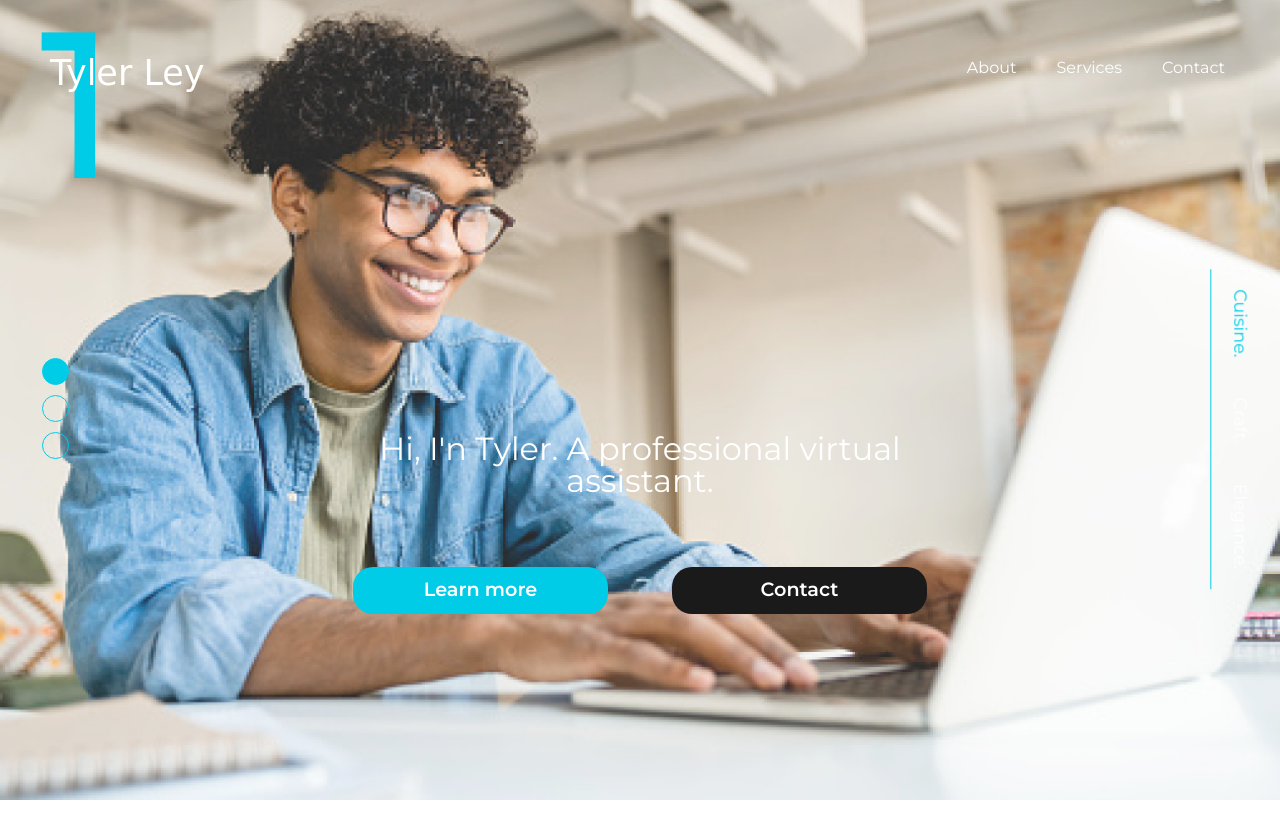
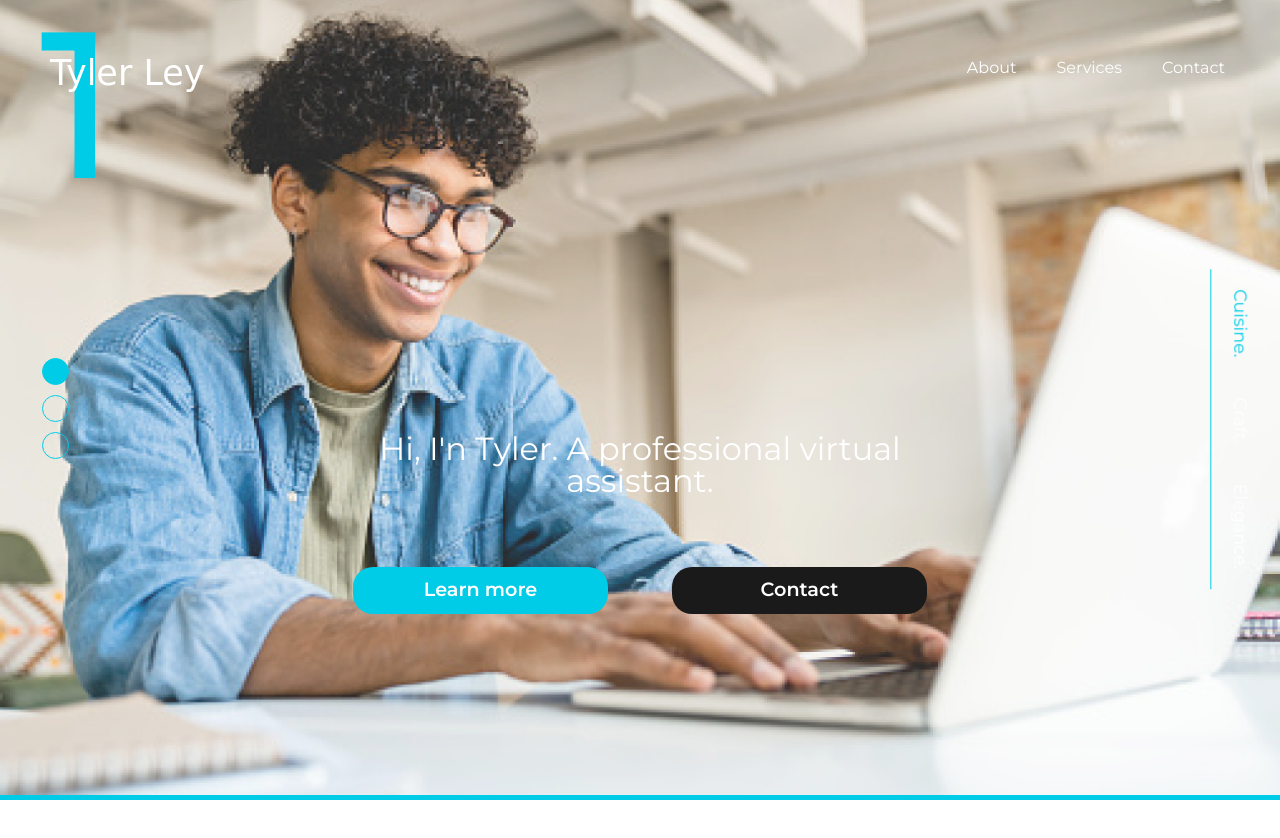
Before and after one commit to DavidFrempong/Reeno-Website, a plain HTML site: page index.html in a window 1280 px wide. Shown: the top 838 px of the page. Drawn offline with Linux system fonts and the light colour scheme; a web font is replaced by a local one.

Commit message:
Update style.css

```diff
--- a/css/style.css
+++ b/css/style.css
@@ -244,23 +244,23 @@ display: inline-block;
     }
 
 
-.fixed-slider-slidemain-timeline{
+.fixed-slider-timeline{
         position: fixed;
-    bottom: 0px;
+        bottom: 0;
         width: 100%;
         z-index: 4;
     }
 
-.fixed-slider-slidemain-line{
+    .fixed-slider-line{
         height: 5px;
-    width: 0px;
-    background: #FFFFFF;
-    transition: width 6s ease-in-out;
+        width: 0;
+        background: #ffffff;
+        transition: width 7s ease-in-out;
     }
 
-.fixed-slider.slidemain-active .fixed-slider-slidemain-line{
+    .fixed-slider-slidemain-active  .fixed-slider-line{
         width: 100%;
-    background: #00FFA3;
+        background: #00cce7;
     }
 
 
```
Lines whose indentation alone changed are shown as unchanged.
